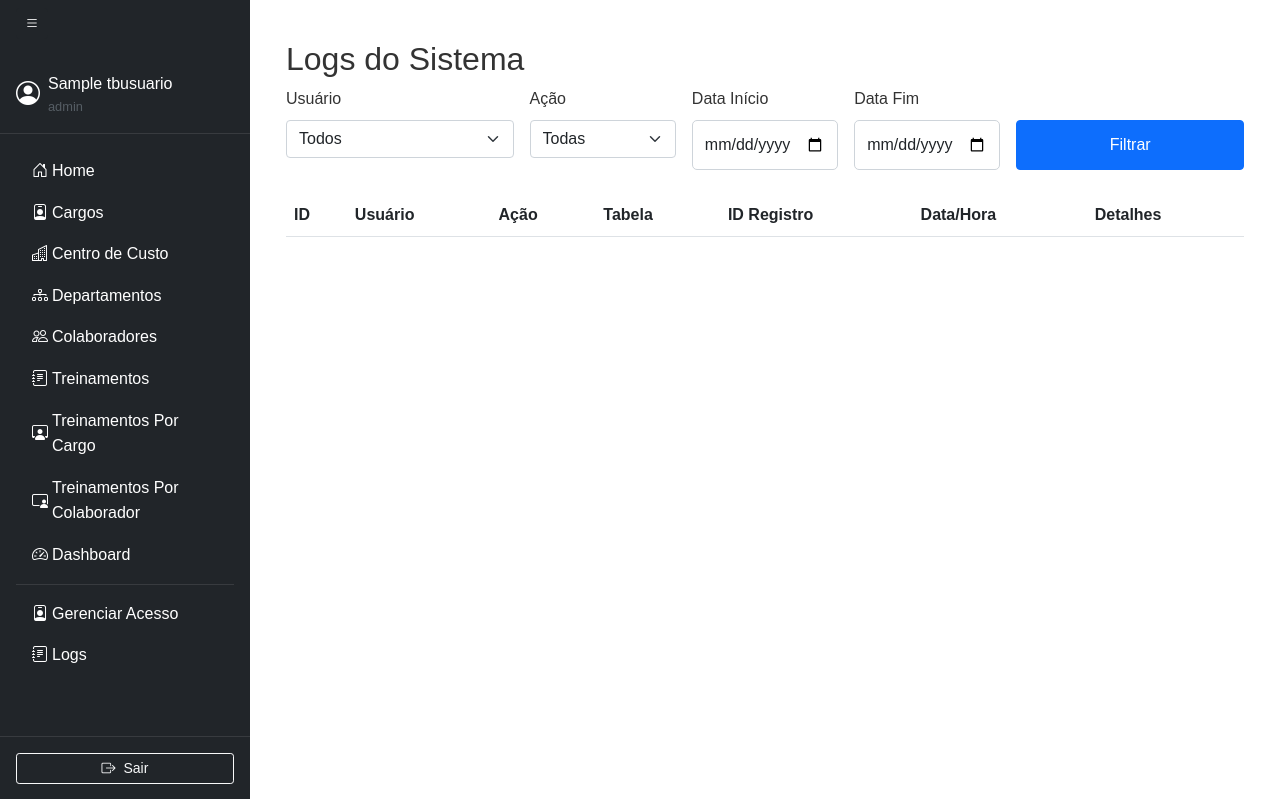
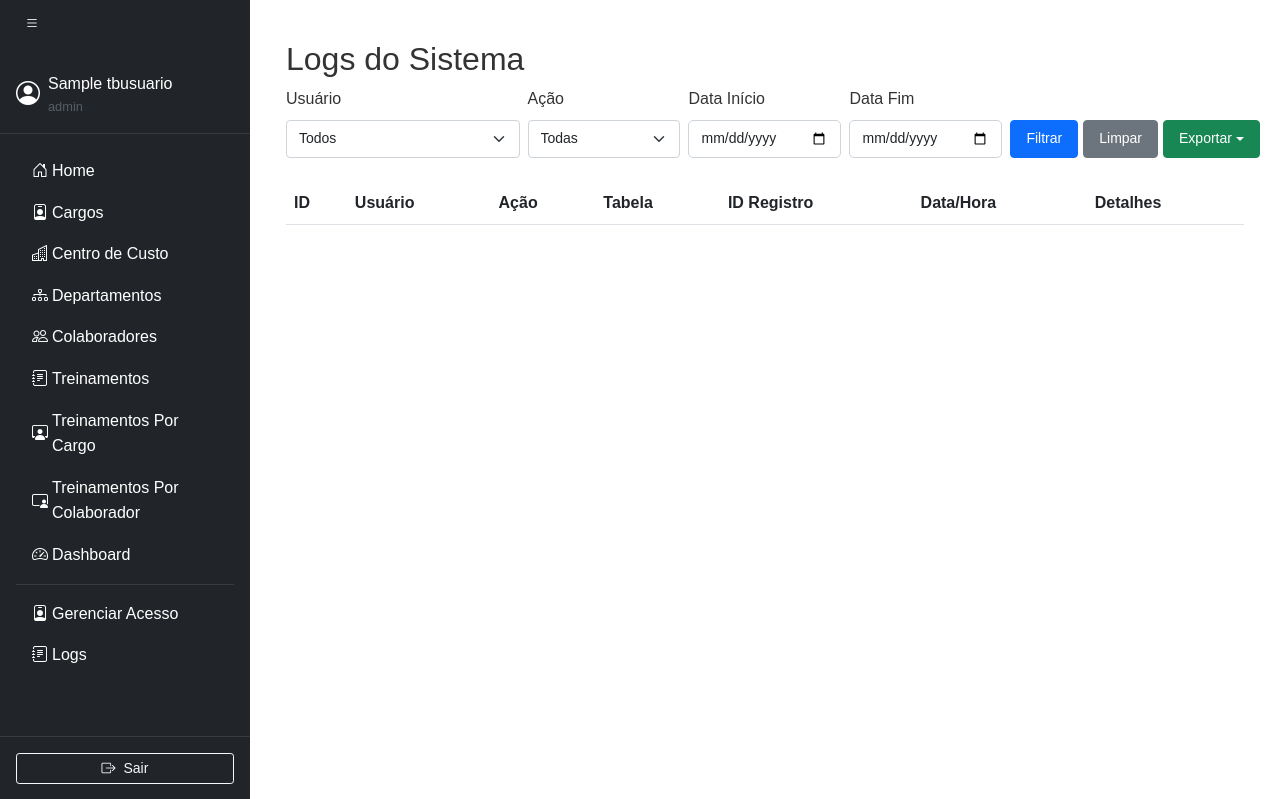
Before and after one commit to eujeffoliveira/SisGestaoTreinamentos, a Flask app: page /logs/logs in a window 1280 px wide. Shown: the top 799 px of the page. Run offline with Flask 3, Linux system fonts and the light colour scheme; a user stored in the database is signed in; tables that the repository leaves empty hold one stand-in row (values such as "Sample post"); lists and menus that the app fills with data are empty; some libraries are stand-ins or nearby versions.

Commit message:
ajustes na tela de logs

```diff
--- a/app/logs/routes.py
+++ b/app/logs/routes.py
@@ -1,11 +1,15 @@
-from flask import render_template, request, jsonify
+from flask import render_template, request, jsonify, Response, send_file
 from flask_login import login_required
 from app.extensions import db
 from app.logs import bp
 from app.logs.models import Log
 from app.autenticacao.models import User
 from datetime import datetime
+from io import BytesIO
+from reportlab.pdfgen import canvas
+from reportlab.lib.pagesizes import letter
 import json
+import pandas as pd
 
 @bp.route('/logs', methods=['GET'])
 @login_required
@@ -117,3 +121,64 @@ def registrar_log(usuario_id, acao, tabela, id_registro, dados_anteriores=None,
     # Adiciona e persiste o log no banco de dados
     db.session.add(novo_log)
     db.session.commit()
+
+# Rota para exportar os dados do log em formato CSV, Excel ou PDF
+@bp.route('/exportar/<formato>', methods=['GET'])
+@login_required
+def exportar_logs(formato):
+    """ Exporta os logs nos formatos CSV, Excel ou PDF """
+
+    logs = Log.query.all()  # Obtém todos os logs do banco
+
+    # Converte os dados para um formato estruturado
+    data = []
+    for log in logs:
+        data.append({
+            "ID_LOG": log.ID_LOG,
+            "USUARIO": log.usuario.NOME_USUARIO,
+            "ACAO": log.ACAO,
+            "TABELA": log.TABELA,
+            "ID_REGISTRO": log.ID_REGISTRO,
+            "DADOS_ANTERIORES": json.loads(log.DADOS_ANTERIORES) if log.DADOS_ANTERIORES else None,
+            "DADOS_NOVOS": json.loads(log.DADOS_NOVOS) if log.DADOS_NOVOS else None,
+            "DATA_HORA": log.DATA_HORA.strftime('%d/%m/%Y %H:%M:%S')
+        })
+
+    df = pd.DataFrame(data)  # Converte para DataFrame
+
+    # Exportação para CSV
+    if formato == 'csv':
+        csv_data = df.to_csv(index=False, sep=';', encoding='utf-8')
+        return Response(csv_data, mimetype="text/csv",
+                        headers={"Content-Disposition": "attachment;filename=logs.csv"})
+
+    # Exportação para Excel
+    elif formato == 'excel':
+        output = BytesIO()
+        with pd.ExcelWriter(output, engine='xlsxwriter') as writer:
+            df.to_excel(writer, index=False, sheet_name="Logs")
+        output.seek(0)
+        return send_file(output, mimetype="application/vnd.openxmlformats-officedocument.spreadsheetml.sheet",
+                         as_attachment=True, download_name="logs.xlsx")
+
+    # Exportação para PDF
+    elif formato == 'pdf':
+        output = BytesIO()
+        p = canvas.Canvas(output, pagesize=letter)
+        p.drawString(100, 750, "Relatório de Logs")
+
+        y = 730
+        for log in data:
+            linha = f"{log['DATA_HORA']} - {log['USUARIO']} - {log['ACAO']} - {log['TABELA']} (ID: {log['ID_REGISTRO']})"
+            p.drawString(50, y, linha)
+            y -= 20
+            if y < 50:  # Quebra de página
+                p.showPage()
+                y = 750
+
+        p.save()
+        output.seek(0)
+        return send_file(output, mimetype="application/pdf",
+                         as_attachment=True, download_name="logs.pdf")
+
+    return jsonify({"erro": "Formato não suportado"}), 400
--- a/documentacao/requirements.txt
+++ b/documentacao/requirements.txt
@@ -8,3 +8,5 @@ flask-login
 flask-bcrypt
 wfastcgi
 os-sys
+reportlab
+xlsxwriter
--- a/static/css/style.css
+++ b/static/css/style.css
@@ -635,3 +635,46 @@ body {
     font-weight: 500;
     /* Texto um pouco mais em negrito para destaque */
 }
+
+/* ====================================================
+   Estilos Específicos para a Página de Logs
+   ==================================================== */
+
+/* Ajusta os filtros para garantir o alinhamento */
+.logs-filters .form-group {
+    display: flex;
+    flex-direction: column;
+}
+
+/* Ajusta a altura dos campos de entrada */
+.logs-filters .form-control,
+.logs-filters .form-select {
+    height: 38px;
+    font-size: 0.875rem;
+}
+
+/* Ajusta a largura dos botões para ficarem uniformes */
+.logs-buttons {
+    display: flex;
+    gap: 5px;
+    align-items: end;
+}
+
+/* Reduz o tamanho dos botões e alinha */
+.logs-buttons .btn {
+    height: 38px;
+    font-size: 0.875rem;
+    padding: 5px 15px;
+    display: flex;
+    align-items: center;
+    justify-content: center;
+}
+
+/* Garante que o botão de exportação esteja proporcional */
+.logs-buttons .btn-group {
+    flex-grow: 0;
+}
+
+.logs-buttons .dropdown-toggle {
+    height: 38px;
+}
--- a/static/js/main.js
+++ b/static/js/main.js
@@ -46,6 +46,14 @@ function abrirModal(modalId) {
     const modal = new bootstrap.Modal(modalElement);
     modal.show();
 }
+
+/**
+ * Função para exportar dados de uma tabela para um arquivo CSV, Excel ou PDF.
+ */
+function exportar(formato) {
+    window.location.href = "/logs/exportar/" + formato;
+}
+
 
 /***************************************************************
  *                           FOOTER
@@ -691,3 +699,8 @@ function mostrarDetalhes(id) {
         })
         .catch(error => console.error("Erro ao buscar detalhes do log:", error));
 }
+
+function limparFiltros() {
+    // Redireciona para a mesma página sem parâmetros na URL
+    window.location.href = window.location.pathname;
+}
--- a/templates/logs/index.html
+++ b/templates/logs/index.html
@@ -5,8 +5,8 @@
     <h2 class="mt-4">Logs do Sistema</h2>
 
     <!-- Filtros -->
-    <form method="GET" class="row g-3">
-        <div class="col-md-3">
+    <form method="GET" class="row g-2 logs-filters">
+        <div class="col-md-3 form-group">
             <label for="usuario" class="form-label">Usuário</label>
             <select name="usuario_id" class="form-select">
                 <option value="">Todos</option>
@@ -16,7 +16,7 @@
             </select>
         </div>
 
-        <div class="col-md-2">
+        <div class="col-md-2 form-group">
             <label for="acao" class="form-label">Ação</label>
             <select name="acao" class="form-select">
                 <option value="">Todas</option>
@@ -26,20 +26,35 @@
             </select>
         </div>
 
-        <div class="col-md-2">
+        <div class="col-md-2 form-group">
             <label for="data_inicio" class="form-label">Data Início</label>
             <input type="date" name="data_inicio" class="form-control">
         </div>
 
-        <div class="col-md-2">
+        <div class="col-md-2 form-group">
             <label for="data_fim" class="form-label">Data Fim</label>
             <input type="date" name="data_fim" class="form-control">
         </div>
 
-        <div class="col-md-3 d-flex align-items-end">
-            <button type="submit" class="btn btn-primary w-100">Filtrar</button>
+        <!-- Botões -->
+        <div class="col-md-3 d-flex logs-buttons">
+            <button type="submit" class="btn btn-primary">Filtrar</button>
+            <button type="button" class="btn btn-secondary" onclick="limparFiltros()">Limpar</button>
+
+            <!-- Botão de Exportação -->
+            <div class="btn-group">
+                <button type="button" class="btn btn-success dropdown-toggle" data-bs-toggle="dropdown">
+                    Exportar
+                </button>
+                <ul class="dropdown-menu">
+                    <li><a class="dropdown-item" href="javascript:void(0);" onclick="exportar('excel')">Excel</a></li>
+                    <li><a class="dropdown-item" href="javascript:void(0);" onclick="exportar('pdf')">PDF</a></li>
+                    <li><a class="dropdown-item" href="javascript:void(0);" onclick="exportar('csv')">CSV</a></li>
+                </ul>
+            </div>
         </div>
     </form>
+
 
     <!-- Tabela de Logs -->
     <table class="table table-striped mt-4">
```
